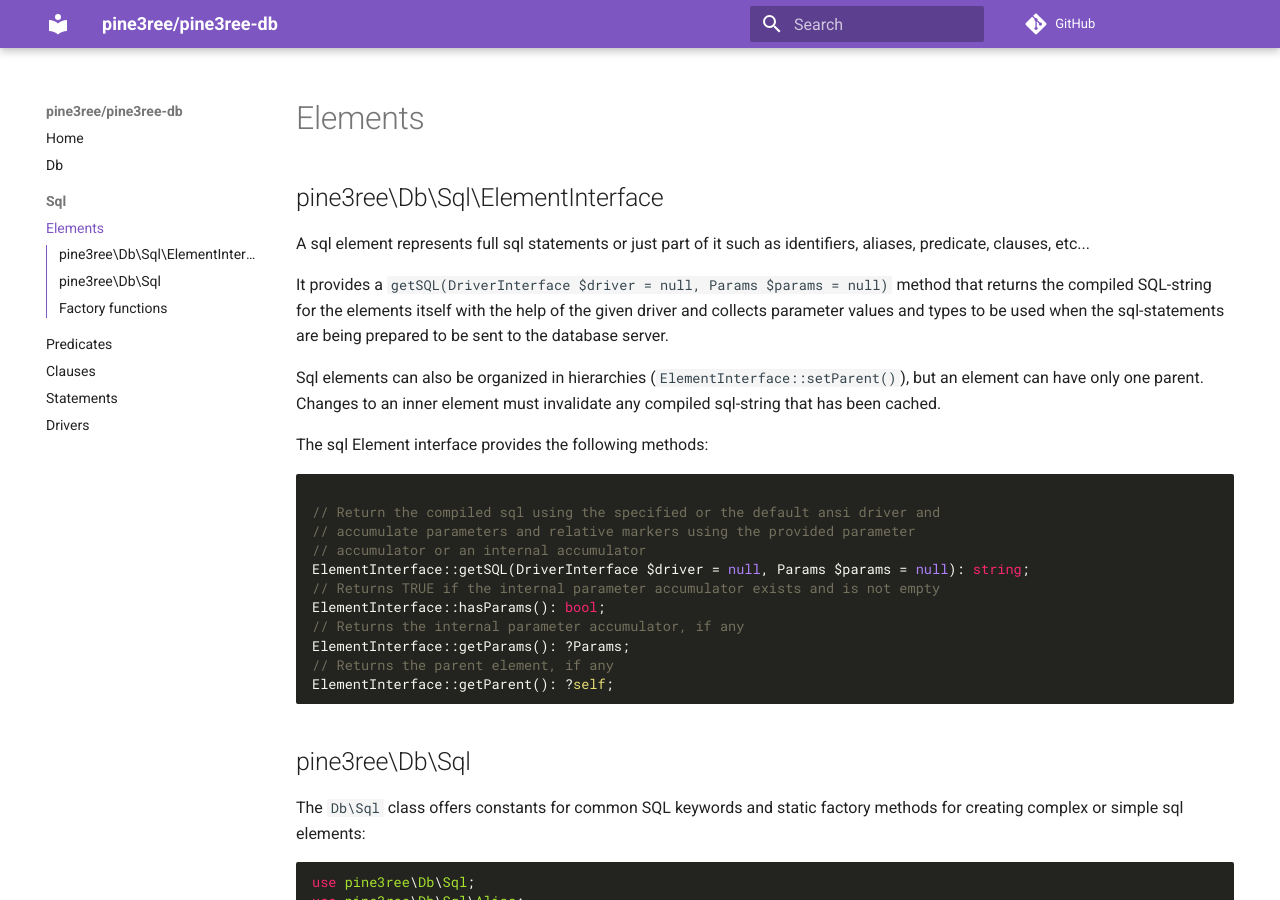
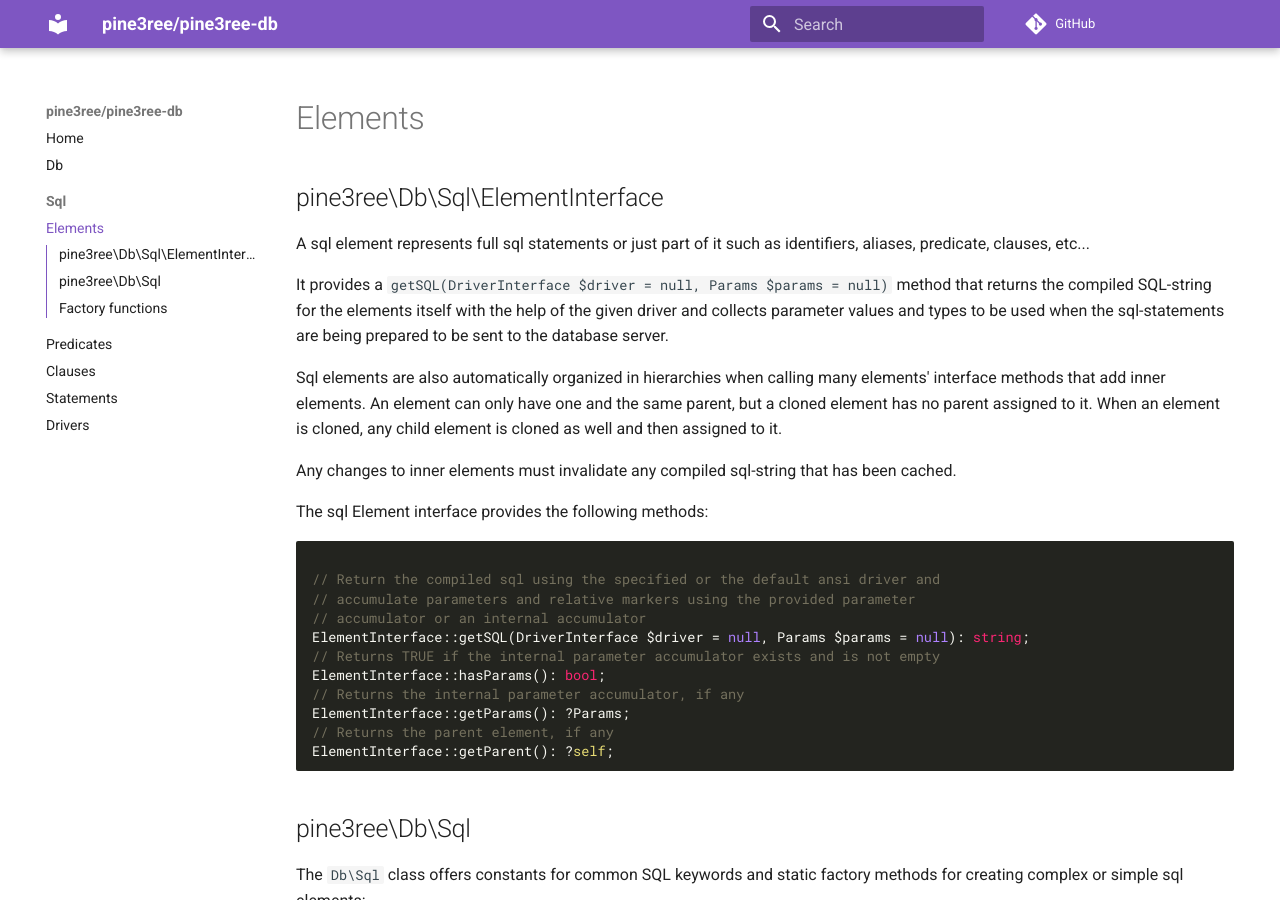
Before and after one commit to pine3ree/pine3ree-db, an MkDocs documentation site: the page built from docs/sql/elements.md, in a window 1280 px wide and 900 px high. Built offline with MkDocs 1.6.1 and Material for MkDocs 9.7.7, drawn with Linux system fonts in a browser that asks for light colours; comment, search, counter and statistics services are not loaded.

Commit message:
Update documentation
Signed-off-by: pine3ree <pine3ree@gmail.com>

````diff
--- a/docs/sql/elements.md
+++ b/docs/sql/elements.md
@@ -8,9 +8,13 @@ that returns the compiled SQL-string for the elements itself with the help of th
 driver and collects parameter values and types to be used when the sql-statements
 are being prepared to be sent to the database server.
 
-Sql elements can also be organized in hierarchies (`ElementInterface::setParent()`),
-but an element can have only one parent. Changes to an inner element must invalidate
-any compiled sql-string that has been cached.
+Sql elements are also automatically organized in hierarchies when calling many
+elements' interface methods that add inner elements. An element can only have
+one and the same parent, but a cloned element has no parent assigned to it. When
+an element is cloned, any child element is cloned as well and then assigned to it.
+
+Any changes to inner elements must invalidate any compiled sql-string that has been
+cached.
 
 The sql Element interface provides the following methods:
 ```php
````
